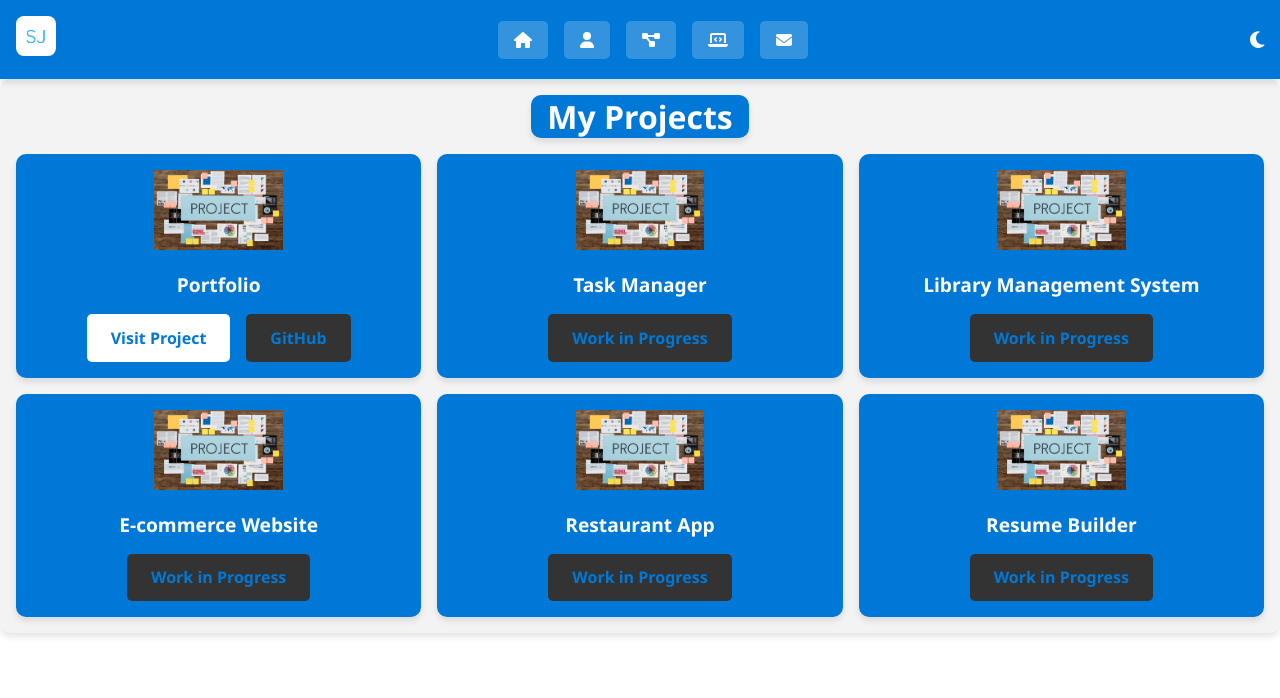
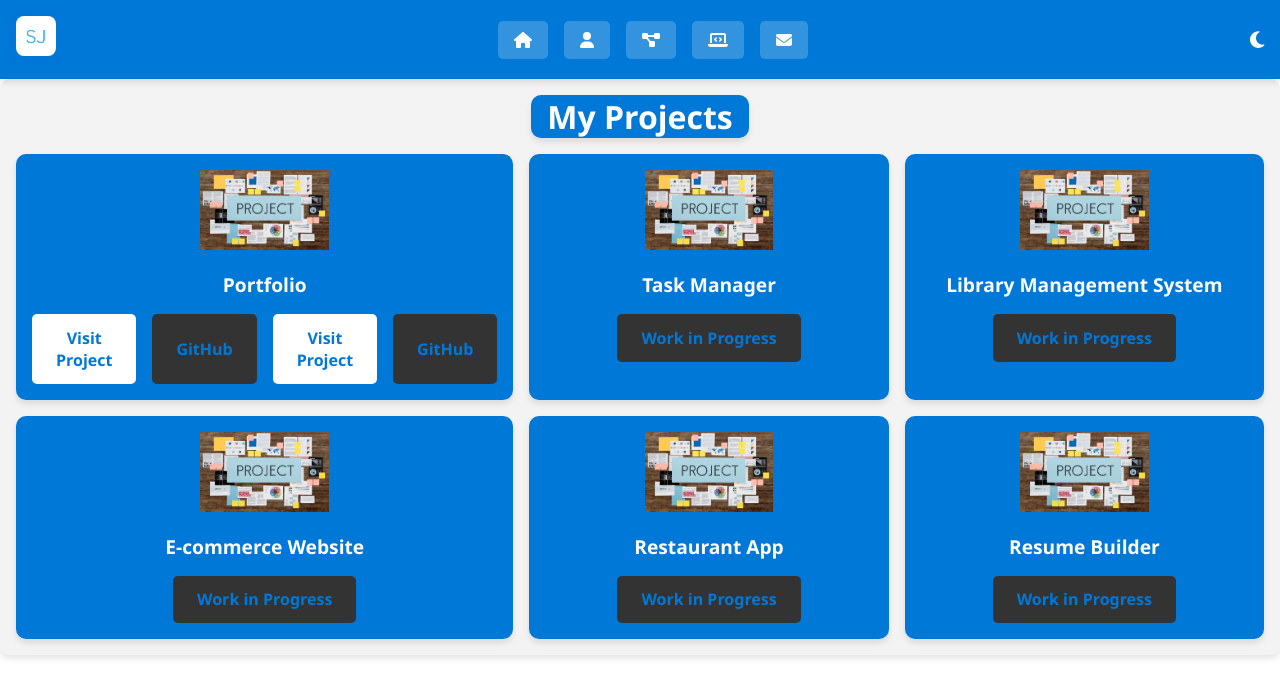
Before and after one commit to ShivamJ39/Portfolio, an Angular app: page /project in a window 1280 px wide. Shown: the top 698 px of the page. Built offline with nearby package versions, Linux system fonts and the light colour scheme.

Commit message:
Update project.component.html

```diff
--- a/src/app/project/project.component.html
+++ b/src/app/project/project.component.html
@@ -14,6 +14,10 @@
           <a [href]="project.link" target="_blank" class="project-btn">Visit Project</a>
           <a *ngIf="project.github" [href]="project.github" target="_blank" class="github-btn">GitHub</a>
         </div>
+         <div class="buttons" *ngIf="i === 0">
+          <a [href]="project.link" target="_blank" class="project-btn">Visit Project</a>
+          <a *ngIf="project.github" [href]="project.github" target="_blank" class="github-btn">GitHub</a>
+        </div>
         <!-- Show "Work in Progress" for other projects -->
         <div *ngIf="i !== 0" class="work-in-progress">
           <span>Work in Progress</span>
```
